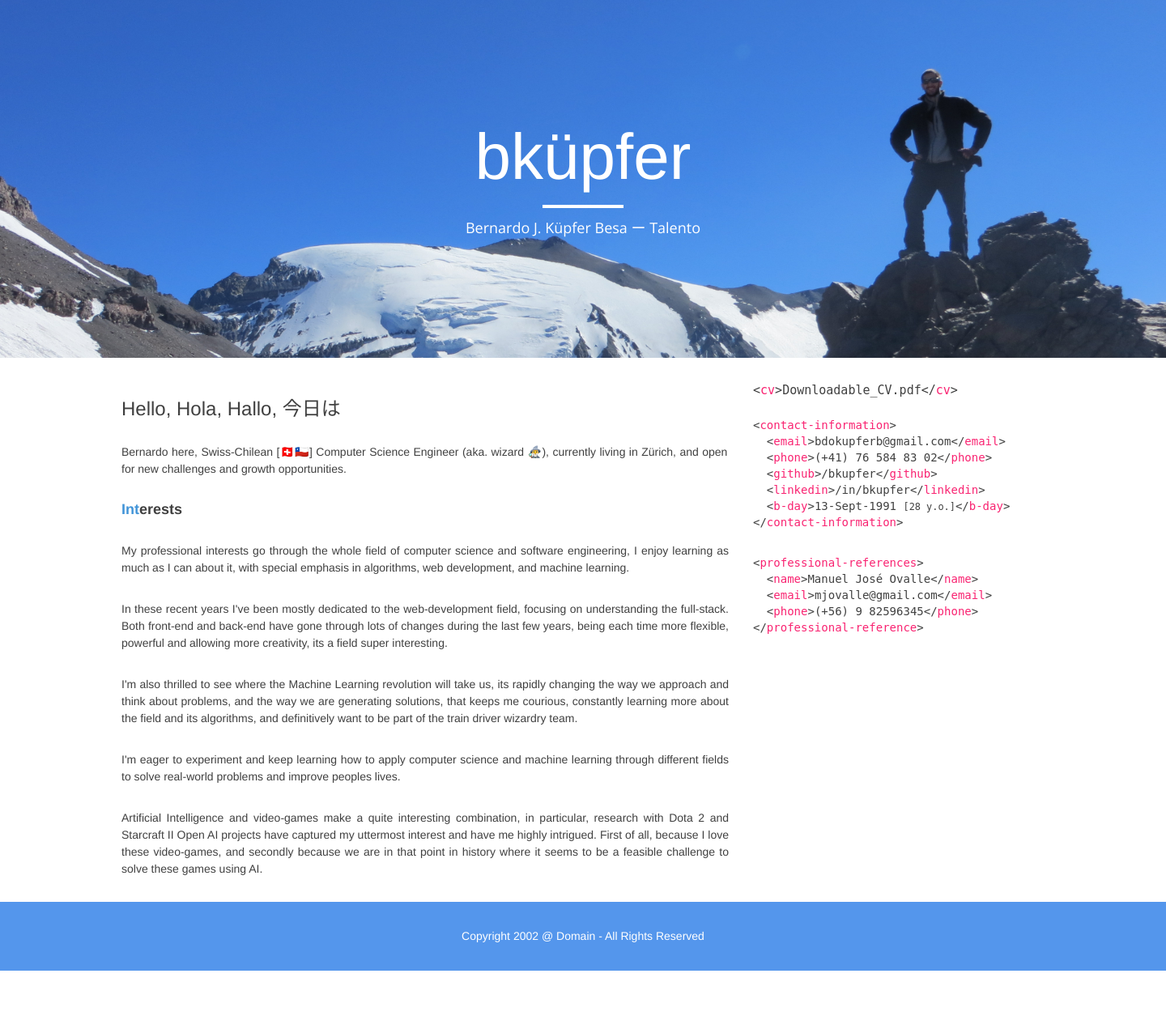
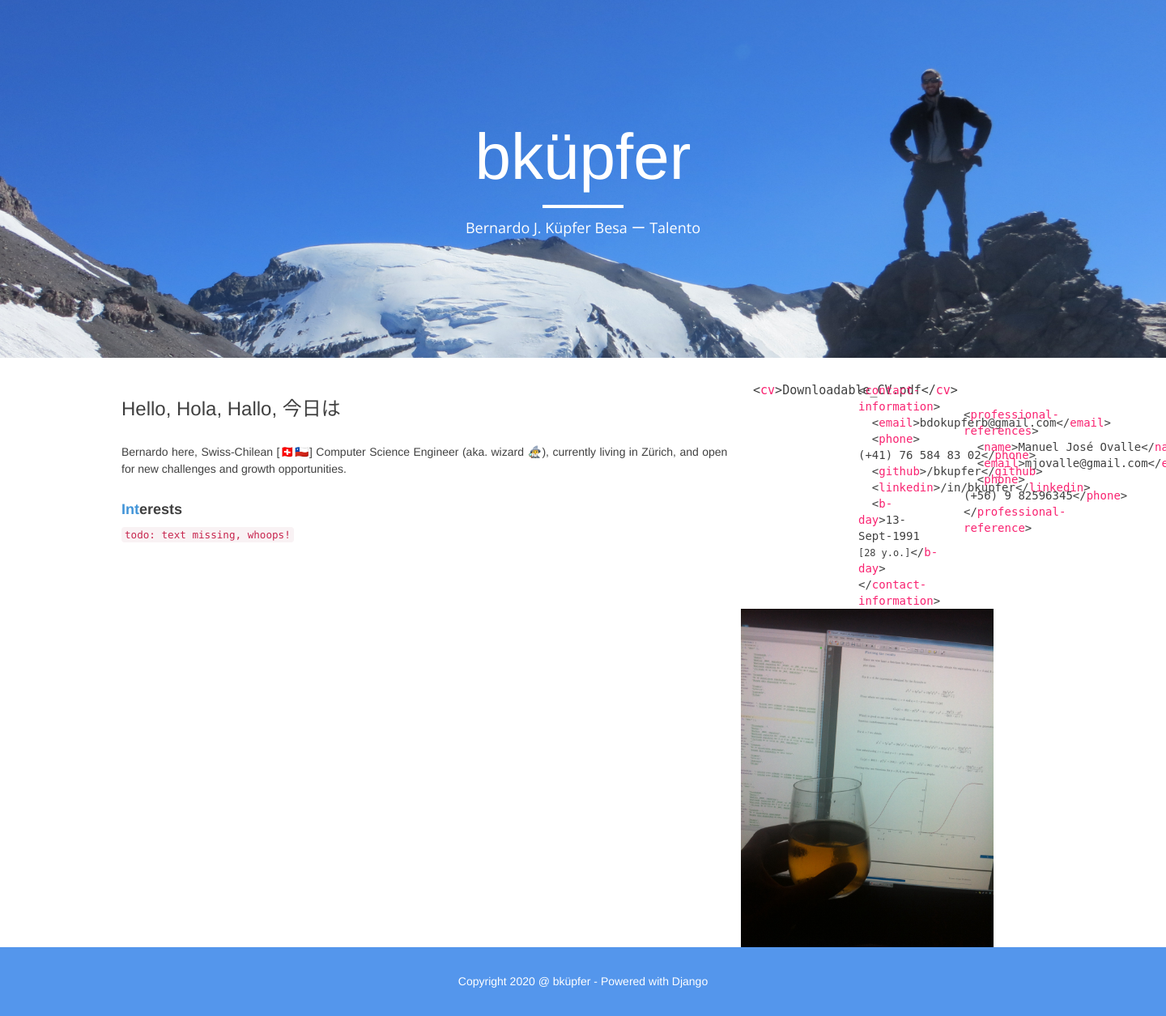
Before and after one commit to bkupfer/bkuepfer, a Django app: page / in a window 1440 px wide; the page is wider, and only the part inside the window is pictured. Shown: that part at 81% size. Before the commit the page ends 1199 px from the top of that part, so only its background shows below. Run offline with Django 3.2, Linux system fonts and the light colour scheme; some libraries are stand-ins or nearby versions.

Commit message:
commented out outdated text

```diff
--- a/landing/templates/index.html
+++ b/landing/templates/index.html
@@ -8,7 +8,7 @@
     <meta name="description" content="bernardo küpfer besa">
     <meta name="author" content="bkupfer">
 
-    <title>bkupfer</title>
+    <title>bküpfer</title>
 
     <!-- Bootstrap Core CSS -->
     <link href="static/css/bootstrap.css" rel="stylesheet">
@@ -74,34 +74,38 @@
                     Bernardo here, Swiss-Chilean [🇨🇭🇨🇱] Computer Science Engineer (aka. wizard 🧙‍♂️),
                     currently living in Zürich, and open for new challenges and growth opportunities.
                 </p>
+
                 <h4><b><span class="section">Int</span>erests</b></h4>
-                <p>
-                    My professional interests go through the whole field of computer science and software engineering,
-                    I enjoy learning as much as I can about it, with special emphasis in algorithms, web development,
-                    and machine learning.
-                </p>
-                <p>
-                    In these recent years I've been mostly dedicated to the web-development field, focusing on
-                    understanding the full-stack. Both front-end and back-end have gone through lots of changes
-                    during the last few years, being each time more flexible, powerful and allowing more creativity,
-                    its a field super interesting.
-                </p>
-                <p>
-                    I'm also thrilled to see where the Machine Learning revolution will take us, its rapidly changing the way
-                    we approach and think about problems, and the way we are generating solutions,
-                    that keeps me courious, constantly learning more about the field and its algorithms,
-                    and definitively want to be part of the train driver wizardry team.
-                </p>
-                <p>
-                    I'm eager to experiment and keep learning how to apply computer science and machine learning
-                    through different fields to solve real-world problems and improve peoples lives.
-                </p>
-                <p>
-                    Artificial Intelligence and video-games make a quite interesting combination, in particular,
-                    research with Dota 2 and Starcraft II Open AI projects have captured my uttermost interest and have me
-                    highly intrigued. First of all, because I love these video-games, and secondly because we are
-                    in that point in history where it seems to be a feasible challenge to solve these games using AI.
-                </p>
+
+                <code>todo: text missing, whoops!</code>
+
+<!--                <p>-->
+<!--                    My professional interests go through the whole field of computer science and software engineering,-->
+<!--                    I enjoy learning as much as I can about it, with special emphasis in algorithms, web development,-->
+<!--                    and machine learning.-->
+<!--                </p>-->
+<!--                <p>-->
+<!--                    In these recent years I've been mostly dedicated to the web-development field, focusing on-->
+<!--                    understanding the full-stack. Both front-end and back-end have gone through lots of changes-->
+<!--                    during the last few years, being each time more flexible, powerful and allowing more creativity,-->
+<!--                    its a field super interesting.-->
+<!--                </p>-->
+<!--                <p>-->
+<!--                    I'm also thrilled to see where the Machine Learning revolution will take us, its rapidly changing the way-->
+<!--                    we approach and think about problems, and the way we are generating solutions,-->
+<!--                    that keeps me courious, constantly learning more about the field and its algorithms,-->
+<!--                    and definitively want to be part of the train driver wizardry team.-->
+<!--                </p>-->
+<!--                <p>-->
+<!--                    I'm eager to experiment and keep learning how to apply computer science and machine learning-->
+<!--                    through different fields to solve real-world problems and improve peoples lives.-->
+<!--                </p>-->
+<!--                <p>-->
+<!--                    Artificial Intelligence and video-games make a quite interesting combination, in particular,-->
+<!--                    research with Dota 2 and Starcraft II Open AI projects have captured my uttermost interest and have me-->
+<!--                    highly intrigued. First of all, because I love these video-games, and secondly because we are-->
+<!--                    in that point in history where it seems to be a feasible challenge to solve these games using AI.-->
+<!--                </p>-->
 
                 <!--            <h4><b><span class="section">Lan</span>guages</b></h4>-->
                 <!--            <p>-->
@@ -142,6 +146,9 @@
 
             </div>
 
+            <div class="col-md-4 col-xl-2">
+                <div class="row">
+
 
             <div class="col-md-4 col-xl-2 monospaced" style="font-size: 15px">
                 &lt;<span class="monoheader">cv</span>&gt;<a href="{{ cv_link }}" target="_blank">Downloadable_CV.pdf</a>&lt;/<span class="monoheader">cv</span>&gt;<br><br>
@@ -167,13 +174,21 @@
                 <!--            &nbsp;&nbsp;&lt;<span class="monoheader">website</span>&gt;<a href="https://www.manungo.cl/">https://www.manungo.cl/</a>&lt;/<span class="monoheader">website</span>&gt;<br>-->
                 &lt;/<span class="monoheader">professional-reference</span>&gt;
             </div>
+
+
+                            <img src="../static/img/cheers.jpg" alt="cheers" width="80%">
+
+
+                </div>
+            </div>
+
         </div>
 
 
     </div>
         <footer class="site-footer">
             <div id="footer-content">
-                <p>Copyright 2002 @ Domain - All Rights Reserved </p>
+                <p>Copyright 2020 @ bküpfer - Powered with Django</p>
             </div>
         </footer>
 
```
Also changed, not shown: landing/static/img/about-bg.jpg (deleted).
